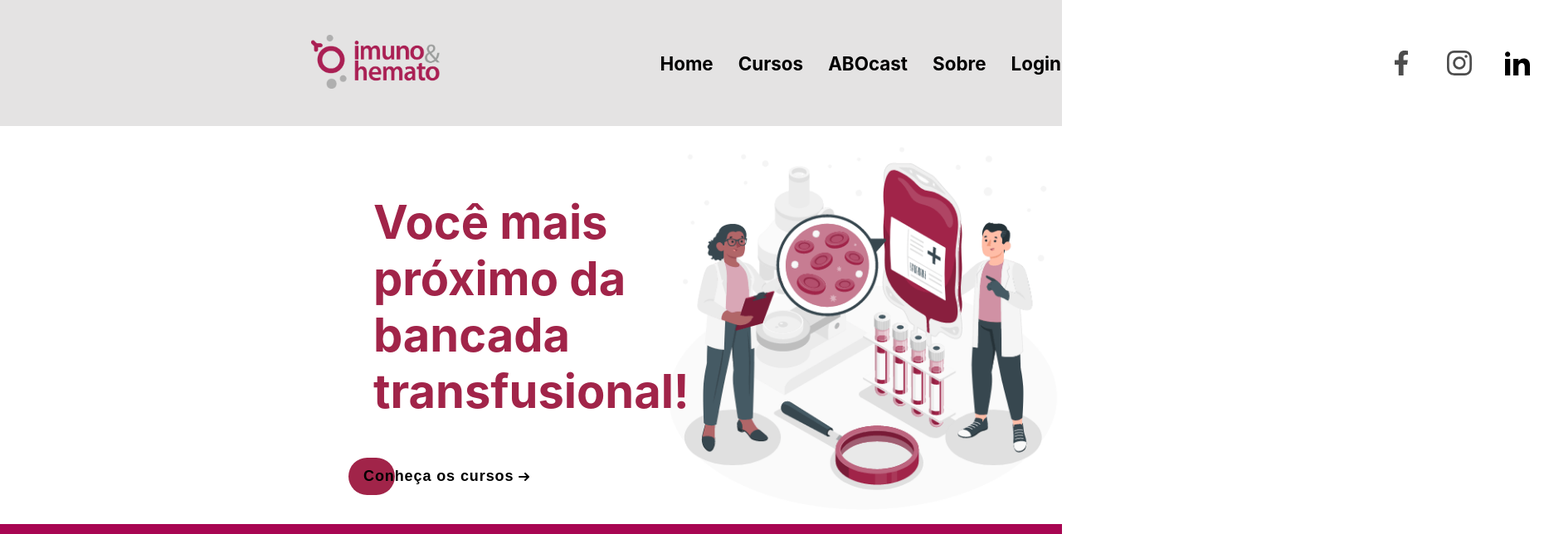
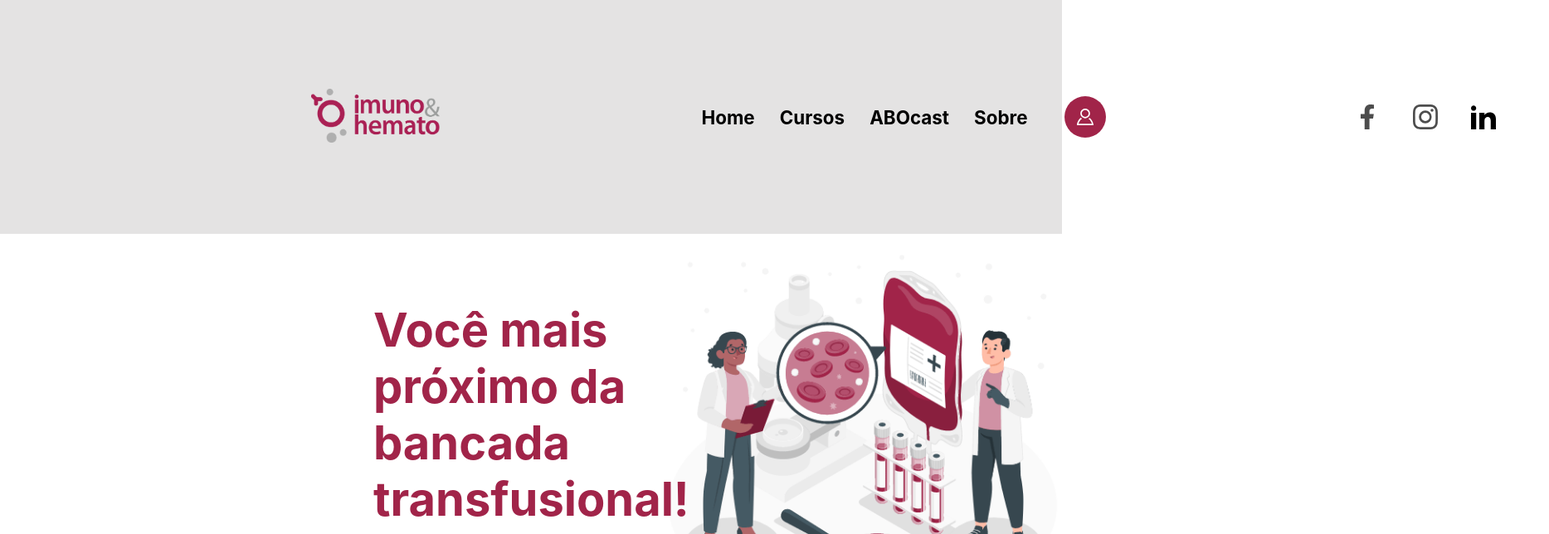
Before and after one commit to Bielhsn/imuno_hemato, a React (Create React App) app: page / in a window 1280 px wide. Shown: the top 644 px of the page at 83% size, 1867 px wide, since content can reach past the window. Built offline with nearby package versions, Linux system fonts and the light colour scheme.

Commit message:
Funcionalidade e estruturando visualmente tela de login

```diff
--- a/package.json
+++ b/package.json
@@ -2,6 +2,7 @@
   "name": "imuno_hemato",
   "version": "0.1.0",
   "private": true,
+  "proxy": "http://localhost:5000",
   "dependencies": {
     "@testing-library/jest-dom": "^5.17.0",
     "@testing-library/react": "^13.4.0",
--- a/src/components/Navbar.jsx
+++ b/src/components/Navbar.jsx
@@ -4,8 +4,10 @@
 import logo from '../assests/images/imuno_hemato-logo.png';  // Caminho da imagem do logo
 
 const Navbar = ({userLoggedIn, setUserLoggedIn}) => {
+  const isLoggedIn = !!localStorage.getItem('token');
+
   const handleLogout = () => {
-    setUserLoggedIn(false);
+    localStorage.removeItem('token');
     window.location.reload();
   };
   return (
@@ -19,15 +21,95 @@
         <Link to="/Podcast">ABOcast</Link>
         <Link to="/SobreNos">Sobre</Link>
       </div>
-      {userLoggedIn ? (
-        <div className="navbar-profile">
+
+<label class="popup">
+  <input type="checkbox" />
+  <div tabindex="0" class="burger">
+    <svg
+      viewBox="0 0 24 24"
+      fill="white"
+      height="20"
+      width="20"
+      xmlns="http://www.w3.org/2000/svg"
+    >
+      <path
+        d="M12 2c2.757 0 5 2.243 5 5.001 0 2.756-2.243 5-5 5s-5-2.244-5-5c0-2.758 2.243-5.001 5-5.001zm0-2c-3.866 0-7 3.134-7 7.001 0 3.865 3.134 7 7 7s7-3.135 7-7c0-3.867-3.134-7.001-7-7.001zm6.369 13.353c-.497.498-1.057.931-1.658 1.302 2.872 1.874 4.378 5.083 4.972 7.346h-19.387c.572-2.29 2.058-5.503 4.973-7.358-.603-.374-1.162-.811-1.658-1.312-4.258 3.072-5.611 8.506-5.611 10.669h24c0-2.142-1.44-7.557-5.631-10.647z"
+      ></path>
+    </svg>
+  </div>
+  <nav class="popup-window">
+    <ul>
+    {isLoggedIn &&
+      <div className="navbar-profile">
+        <li>
+        <button>
+          <svg
+            width="14"
+            height="14"
+            viewBox="0 0 24 24"
+            fill="none"
+            stroke="currentColor"
+            stroke-width="1.2"
+            stroke-linecap="round"
+            xmlns="http://www.w3.org/2000/svg"
+          >
+            <path
+              d="M19 4v6.406l-3.753 3.741-6.463-6.462 3.7-3.685h6.516zm2-2h-12.388l1.497 1.5-4.171 4.167 9.291 9.291 4.161-4.193 1.61 1.623v-12.388zm-5 4c.552 0 1 .449 1 1s-.448 1-1 1-1-.449-1-1 .448-1 1-1zm0-1c-1.104 0-2 .896-2 2s.896 2 2 2 2-.896 2-2-.896-2-2-2zm6.708.292l-.708.708v3.097l2-2.065-1.292-1.74zm-12.675 9.294l-1.414 1.414h-2.619v2h-2v2h-2v-2.17l5.636-5.626-1.417-1.407-6.219 6.203v5h6v-2h2v-2h2l1.729-1.729-1.696-1.685z"
+            ></path>
+          </svg>
+          <Link to="/meus-cursos">Perfil</Link>
+          </button>
+        </li>
+      </div>}
+      {isLoggedIn ? (
+      <div className="navbar-profile-sair">
+        <li>
+        <button>
+          <svg
+            width="14"
+            height="14"
+            viewBox="0 0 24 24"
+            fill="none"
+            stroke="currentColor"
+            stroke-width="1"
+            stroke-linecap="round"
+            xmlns="http://www.w3.org/2000/svg"
+          >
+            <path
+              d="M2.598 9h-1.055c1.482-4.638 5.83-8 10.957-8 6.347 0 11.5 5.153 11.5 11.5s-5.153 11.5-11.5 11.5c-5.127 0-9.475-3.362-10.957-8h1.055c1.443 4.076 5.334 7 9.902 7 5.795 0 10.5-4.705 10.5-10.5s-4.705-10.5-10.5-10.5c-4.568 0-8.459 2.923-9.902 7zm12.228 3l-4.604-3.747.666-.753 6.112 5-6.101 5-.679-.737 4.608-3.763h-14.828v-1h14.826z"
+            ></path>
+          </svg>
           <Link to="/" onClick={handleLogout}>Sair</Link>
-        </div>
+        </button>
+        </li>
+      </div>
       ) : (
-        <div className="navbar-profile">
+      <div className="navbar-profile-login">
+        <li>
+        <button>
+          <svg
+            width="14"
+            height="14"
+            viewBox="0 0 24 24"
+            fill="none"
+            stroke="currentColor"
+            stroke-width="1.2"
+            stroke-linecap="round"
+            xmlns="http://www.w3.org/2000/svg"
+          >
+            <path
+              d="M19 4v6.406l-3.753 3.741-6.463-6.462 3.7-3.685h6.516zm2-2h-12.388l1.497 1.5-4.171 4.167 9.291 9.291 4.161-4.193 1.61 1.623v-12.388zm-5 4c.552 0 1 .449 1 1s-.448 1-1 1-1-.449-1-1 .448-1 1-1zm0-1c-1.104 0-2 .896-2 2s.896 2 2 2 2-.896 2-2-.896-2-2-2zm6.708.292l-.708.708v3.097l2-2.065-1.292-1.74zm-12.675 9.294l-1.414 1.414h-2.619v2h-2v2h-2v-2.17l5.636-5.626-1.417-1.407-6.219 6.203v5h6v-2h2v-2h2l1.729-1.729-1.696-1.685z"
+            ></path>
+          </svg>
           <Link to="/login">Login</Link>
-        </div>
+          </button>
+        </li>
+      </div>
       )}
+    </ul>
+  </nav>
+</label>
+
       <div className="navbar-spacer"></div> {/* Espaçador vazio para preencher espaço à direita */}
       <ul class="example-2">
               {/* Facebook */}
--- a/src/components/css/Navbar.css
+++ b/src/components/css/Navbar.css
@@ -1,7 +1,7 @@
 .navbar {
   display: flex;                     /* Usando flexbox para layout */
   align-items: center;              /* Alinha itens verticalmente ao centro */
-  padding: 35px 5px;               /* Padding para a navbar */
+  padding: 100px 5px;               /* Padding para a navbar */
   background-color: #e2e1e1ea;           /* Cor de fundo da navbar */
 }
 
@@ -12,7 +12,7 @@
 .navbar-logo img {
   height: 65px;
   margin-left: 370px;
-  margin-right: 250px;
+  margin-right: 300px;
 }
 
 .navbar-links {
@@ -127,16 +127,251 @@
   background-color: #0274b3;
 }
 
+.navbar-profile-login {
+  display: flex;                    /* Flexbox para os links */
+  justify-content: center;          /* Centraliza os links horizontalmente */
+  flex-grow: 1;
+  font-weight: bold;
+  font-size: 1.4em;
+  margin-top: 20px;
+}
+.navbar-profile-login a {
+  color: rgb(0, 0, 0);                     /* Cor dos links */
+  text-decoration: none;            /* Remove o sublinhado */
+  margin: 0 15px;                  /* Espaçamento horizontal entre os links */
+}
+
 .navbar-profile {
   display: flex;                    /* Flexbox para os links */
   justify-content: center;          /* Centraliza os links horizontalmente */
   flex-grow: 1;
   font-weight: bold;
   font-size: 1.4em;
-  margin-right: 20rem;
 }
 .navbar-profile a {
   color: rgb(0, 0, 0);                     /* Cor dos links */
   text-decoration: none;            /* Remove o sublinhado */
   margin: 0 15px;                  /* Espaçamento horizontal entre os links */
 }
+
+.navbar-profile-sair {
+  display: flex;                    /* Flexbox para os links */
+  justify-content: center;          /* Centraliza os links horizontalmente */
+  flex-grow: 1;
+  font-weight: bold;
+  font-size: 1.4em;
+}
+.navbar-profile-sair a {
+  color: rgb(0, 0, 0);                     /* Cor dos links */
+  text-decoration: none;            /* Remove o sublinhado */
+  margin: 0 15px;                  /* Espaçamento horizontal entre os links */
+}
+
+
+
+
+
+
+
+
+.popup {
+  --burger-line-width: 1rem;
+  --burger-line-height: 0.125em;
+  --burger-offset: 0.625em;
+  --burger-bg: #a12449;
+  --burger-color: #333;
+  --burger-line-border-radius: 0.1875em;
+  --burger-diameter: 3.125em;
+  --burger-btn-border-radius: calc(var(--burger-diameter) / 2);
+  --burger-line-transition: 0.3s;
+  --burger-transition: all 0.1s ease-in-out;
+  --burger-hover-scale: 1.1;
+  --burger-active-scale: 0.95;
+  --burger-enable-outline-color: var(--burger-bg);
+  --burger-enable-outline-width: 0.125em;
+  --burger-enable-outline-offset: var(--burger-enable-outline-width);
+  /* nav */
+  --nav-padding-x: 0.25em;
+  --nav-padding-y: 0.625em;
+  --nav-border-radius: 0.375em;
+  --nav-border-color: #fff;
+  --nav-border-width: 0.0625em;
+  --nav-shadow-color: rgba(0, 0, 0, 0.2);
+  --nav-shadow-width: 0 1px 5px;
+  --nav-bg: #fff;
+  --nav-font-family: "Poppins", sans-serif;
+  --nav-default-scale: 0.8;
+  --nav-active-scale: 1;
+  --nav-position-left: 0;
+  --nav-position-right: unset;
+  /* if you want to change sides just switch one property */
+  /* from properties to "unset" and the other to 0 */
+  /* title */
+  --nav-title-size: 0.625em;
+  --nav-title-color: #777;
+  --nav-title-padding-x: 1rem;
+  --nav-title-padding-y: 0.25em;
+  /* nav button */
+  --nav-button-padding-x: 1rem;
+  --nav-button-padding-y: 0.375em;
+  --nav-button-border-radius: 0.375em;
+  --nav-button-font-size: 17px;
+  --nav-button-hover-bg: #a12449;
+  --nav-button-hover-text-color: #fff;
+  --nav-button-distance: 0.875em;
+  /* underline */
+  --underline-border-width: 0.0625em;
+  --underline-border-color: #000;
+  --underline-margin-y: 0.3125em;
+  margin-right: 15rem;
+  margin-left: 30px;
+}
+
+/* popup settings 👆 */
+
+.popup {
+  display: inline-block;
+  text-rendering: optimizeLegibility;
+  position: relative;
+}
+
+.popup input {
+  display: none;
+}
+
+.burger {
+  display: flex;
+  position: relative;
+  align-items: center;
+  justify-content: center;
+  background: var(--burger-bg);
+  width: var(--burger-diameter);
+  height: var(--burger-diameter);
+  border-radius: var(--burger-btn-border-radius);
+  border: none;
+  cursor: pointer;
+  overflow: hidden;
+  transition: var(--burger-transition);
+  outline: var(--burger-enable-outline-width) solid transparent;
+  outline-offset: 0;
+}
+
+.popup-window {
+  transform: scale(var(--nav-default-scale));
+  visibility: hidden;
+  opacity: 0;
+  position: absolute;
+  padding: var(--nav-padding-y) var(--nav-padding-x);
+  background: var(--nav-bg);
+  font-family: var(--nav-font-family);
+  color: var(--nav-text-color);
+  border-radius: var(--nav-border-radius);
+  box-shadow: var(--nav-shadow-width) var(--nav-shadow-color);
+  border: var(--nav-border-width) solid var(--nav-border-color);
+  top: calc(
+    var(--burger-diameter) + var(--burger-enable-outline-width) +
+      var(--burger-enable-outline-offset)
+  );
+  left: var(--nav-position-left);
+  right: var(--nav-position-right);
+  transition: var(--burger-transition);
+  margin-top: 10px;
+  width: 150px;
+  height: 70px;
+}
+
+.popup-window legend {
+  padding: var(--nav-title-padding-y) var(--nav-title-padding-x);
+  margin: 0;
+  color: var(--nav-title-color);
+  font-size: var(--nav-title-size);
+  text-transform: uppercase;
+}
+
+.popup-window ul {
+  margin: 0;
+  padding: 0;
+  list-style-type: none;
+}
+
+.popup-window ul button {
+  outline: none;
+  width: 100%;
+  border: none;
+  background: none;
+  display: flex;
+  align-items: center;
+  color: var(--burger-color);
+  font-size: var(--nav-button-font-size);
+  padding: var(--nav-button-padding-y) var(--nav-button-padding-x);
+  white-space: nowrap;
+  border-radius: var(--nav-button-border-radius);
+  cursor: pointer;
+  column-gap: var(--nav-button-distance);
+}
+
+.popup-window ul li:nth-child(1) svg,
+.popup-window ul li:nth-child(2) svg {
+  color: #a12449;
+}
+
+.popup-window ul li:nth-child(4) svg,
+.popup-window ul li:nth-child(5) svg {
+  color: rgb(153, 153, 153);
+}
+
+.popup-window ul li:nth-child(7) svg {
+  color: red;
+}
+
+.popup-window hr {
+  margin: var(--underline-margin-y) 0;
+  border: none;
+  border-bottom: var(--underline-border-width) solid
+    var(--underline-border-color);
+}
+
+/* actions */
+
+.popup-window ul button:hover,
+.popup-window ul button:focus-visible,
+.popup-window ul button:hover svg,
+.popup-window ul button:focus-visible svg {
+  color: var(--nav-button-hover-text-color);
+  background: var(--nav-button-hover-bg);
+}
+
+.burger:hover {
+  transform: scale(var(--burger-hover-scale));
+}
+
+.burger:active {
+  transform: scale(var(--burger-active-scale));
+}
+
+.burger:focus:not(:hover) {
+  outline-color: var(--burger-enable-outline-color);
+  outline-offset: var(--burger-enable-outline-offset);
+}
+
+.popup input:checked + .burger span:nth-child(1) {
+  top: 50%;
+  transform: translateY(-50%) rotate(45deg);
+}
+
+.popup input:checked + .burger span:nth-child(2) {
+  bottom: 50%;
+  transform: translateY(50%) rotate(-45deg);
+}
+
+.popup input:checked + .burger span:nth-child(3) {
+  transform: translateX(
+    calc(var(--burger-diameter) * -1 - var(--burger-line-width))
+  );
+}
+
+.popup input:checked ~ nav {
+  transform: scale(var(--nav-active-scale));
+  visibility: visible;
+  opacity: 1;
+}
--- a/src/pages/Login.jsx
+++ b/src/pages/Login.jsx
@@ -12,10 +12,17 @@
   const handleSubmit = async (event) => {
     event.preventDefault(); // Impede o comportamento padrão de recarregar a página
     try {
+      // Envia a requisição para o backend
       const response = await axios.post('http://localhost:5000/api/login', { username, password });
-      localStorage.setItem('token', response.data.token); // Armazena o token
-      navigate('/home'); // Redireciona para a página inicial
+
+      // Armazena o token no localStorage se a autenticação for bem-sucedida
+      localStorage.setItem('token', response.data.token);
+
+      // Redireciona para a página inicial
+      navigate('/'); // Redireciona para a página home após login
     } catch (error) {
+      // Se houver erro, exibe uma mensagem no console e um alerta para o usuário
+      console.error('Erro ao tentar fazer login:', error);
       alert('Usuário ou senha incorretos');
     }
   };
```
